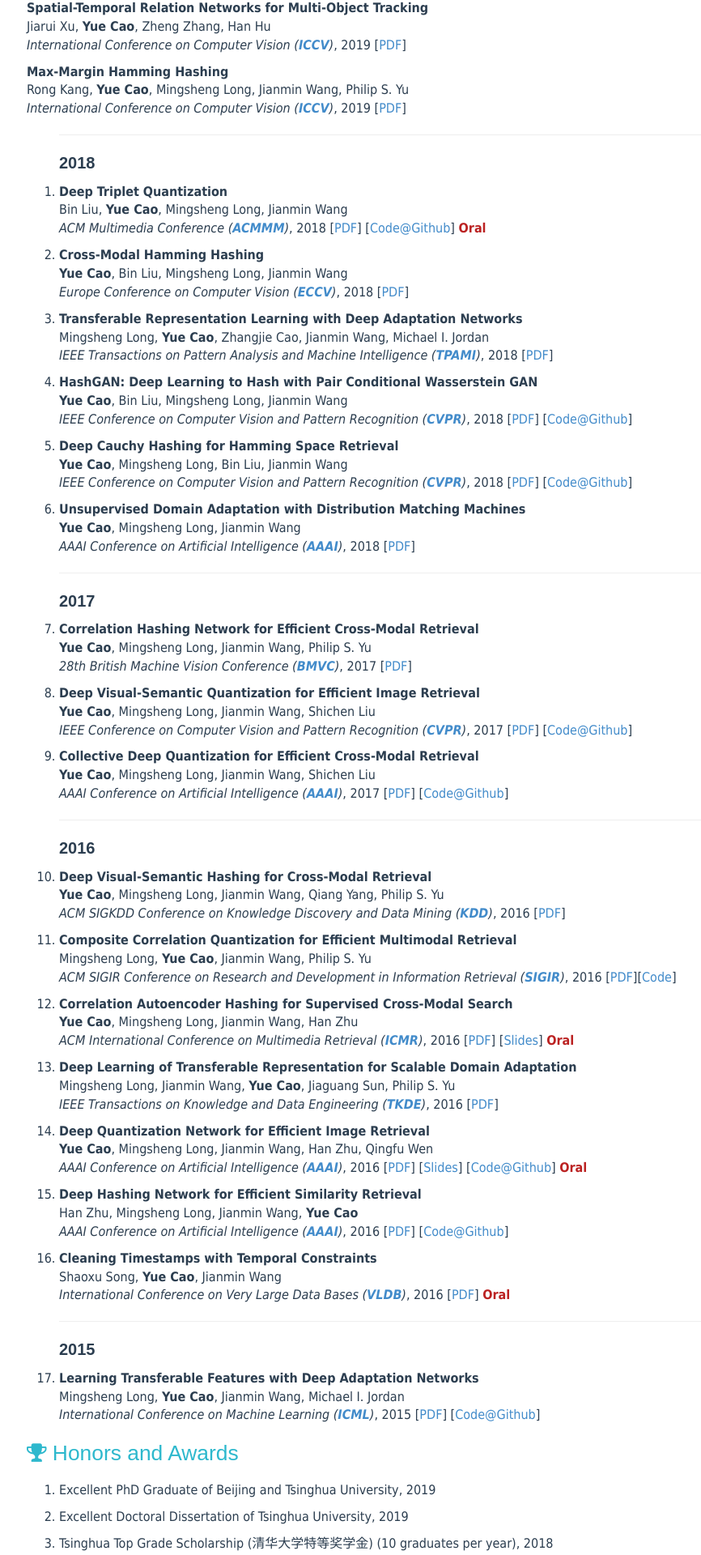
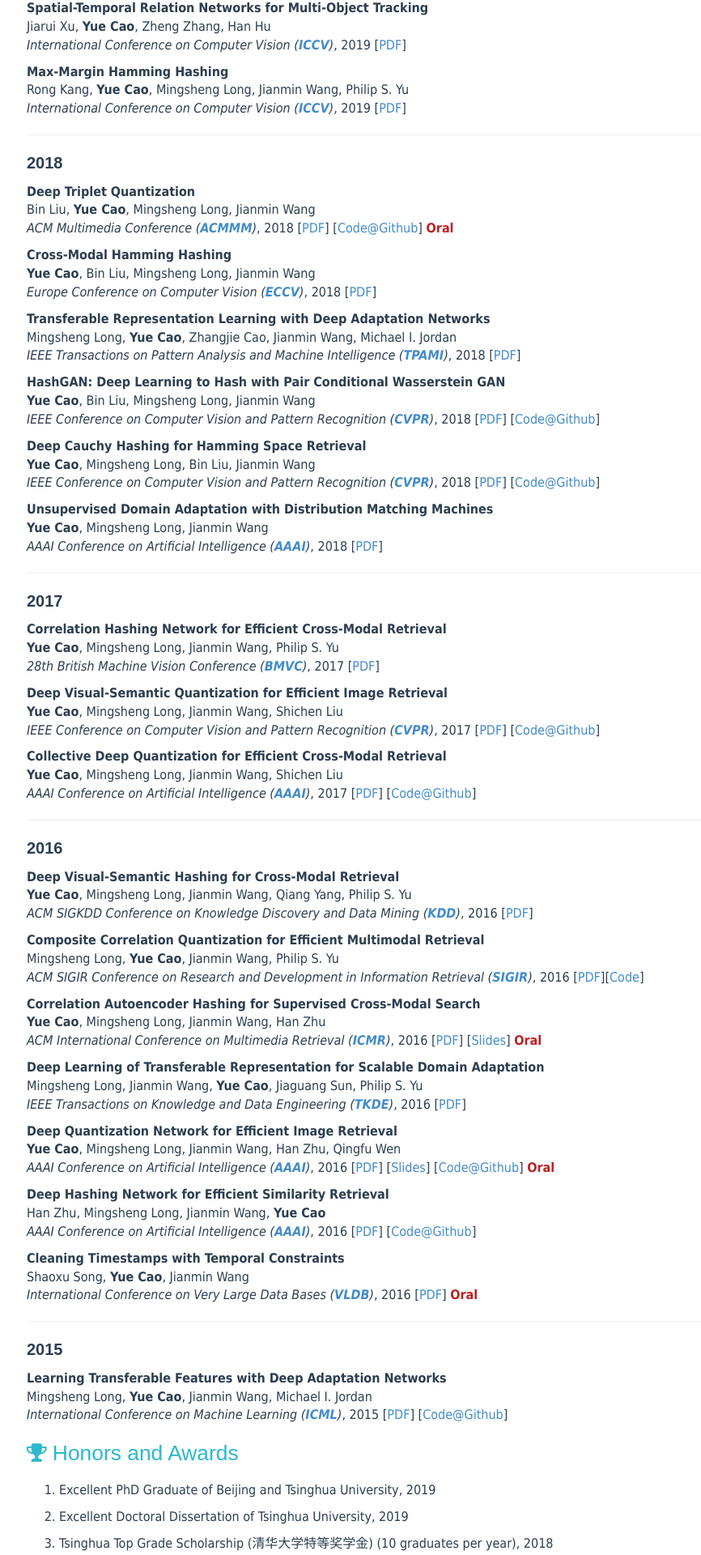
Before and after one commit to caoyue10/caoyue10.github.io, a Jekyll site: the page built from index.html, in a window 1280 px wide. Shown: the part 967-2887 px from the top of the page at 81% size, without its empty margins (137-1003 px from the left). Built offline with Jekyll 4.4.1, drawn with Linux system fonts in a browser that asks for light colours; the list of posts is cut into pages by our own code.

Commit message:
Update index.html

```diff
--- a/index.html
+++ b/index.html
@@ -62,89 +62,82 @@ tagline:
             Rong Kang, <strong>Yue Cao</strong>, Mingsheng Long, Jianmin Wang, Philip S. Yu<br>
 	    <em>International Conference on Computer Vision (<a href="http://iccv2019.thecvf.com/"><strong>ICCV</strong></a>)</em>, 2019 [<a href="http://ise.thss.tsinghua.edu.cn/~mlong/doc/maximum-margin-hamming-hashing-iccv19.pdf">PDF</a>]
             </p>
-    <ol>
 	<hr>
 	<p style="font-size:20px;font-weight:bold;font-family:Arial,sans-serif;">2018</p>
-	<li><p><strong>Deep Triplet Quantization</strong><br>
+	<p><strong>Deep Triplet Quantization</strong><br>
             Bin Liu, <strong>Yue Cao</strong>, Mingsheng Long, Jianmin Wang<br>
             <em>ACM Multimedia Conference (<a href="http://www.acmmm.org/2018/"><strong>ACMMM</strong></a>)</em>, 2018 [<a href="doc/deep-triplet-quantization-acmmm18.pdf">PDF</a>] [<a href="https://github.com/thulab/DeepHash">Code@Github</a>]
 		<span class="highlight"><strong>Oral</strong></span>
             </p>
-        </li>
-	<li><p><strong>Cross-Modal Hamming Hashing</strong><br>
+	<p><strong>Cross-Modal Hamming Hashing</strong><br>
             <strong>Yue Cao</strong>, Bin Liu, Mingsheng Long, Jianmin Wang<br>
             <em>Europe Conference on Computer Vision (<a href="https://eccv2018.org"><strong>ECCV</strong></a>)</em>, 2018 [<a href="doc/cross-modal-hamming-hashing-eccv18.pdf">PDF</a>]
             </p>
-        </li>
-	<li>
+
             <p>
                 <strong>Transferable Representation Learning with Deep Adaptation Networks</strong><br>
                 Mingsheng Long, <strong>Yue Cao</strong>, Zhangjie Cao, Jianmin Wang, Michael I. Jordan<br>
                 <em>IEEE Transactions on Pattern Analysis and Machine Intelligence (<a href="https://www.computer.org/web/tpami"><strong>TPAMI</strong></a>)</em>, 2018 [<a href="https://ieeexplore.ieee.org/document/8454781/">PDF</a>]
             </p>
-        </li>
-	<li><p><strong>HashGAN: Deep Learning to Hash with Pair Conditional Wasserstein GAN</strong><br>
+	<p><strong>HashGAN: Deep Learning to Hash with Pair Conditional Wasserstein GAN</strong><br>
             <strong>Yue Cao</strong>, Bin Liu, Mingsheng Long, Jianmin Wang<br>
             <em>IEEE Conference on Computer Vision and Pattern Recognition (<a href="http://cvpr2018.thecvf.com/"><strong>CVPR</strong></a>)</em>, 2018
 	   [<a href="doc/hashgan-cvpr18.pdf">PDF</a>] [<a href="https://github.com/thuml/HashGAN">Code@Github</a>]
             </p>
-        </li>
-	<li><p><strong>Deep Cauchy Hashing for Hamming Space Retrieval</strong><br>
+	<p><strong>Deep Cauchy Hashing for Hamming Space Retrieval</strong><br>
             <strong>Yue Cao</strong>, Mingsheng Long, Bin Liu, Jianmin Wang<br>
             <em>IEEE Conference on Computer Vision and Pattern Recognition (<a href="http://cvpr2018.thecvf.com/"><strong>CVPR</strong></a>)</em>, 2018
 	   [<a href="doc/deep-cauchy-hashing-cvpr18.pdf">PDF</a>] [<a href="https://github.com/thulab/DeepHash">Code@Github</a>]
             </p>
-        </li>
-        <li><p>
+        <p>
             <strong>Unsupervised Domain Adaptation with Distribution Matching Machines</strong>
             <br>
             <strong>Yue Cao</strong>, Mingsheng Long, Jianmin Wang
             <br>
             <em>AAAI Conference on Artificial Intelligence (<a href="http://www.aaai.org/Conferences/AAAI/aaai18.php"><strong>AAAI</strong></a>)</em>, 2018
 	   [<a href="doc/distribution-matching-machines-aaai18.pdf">PDF</a>]
-        </p></li>
+        </p>
 	<hr>
 	<p style="font-size:20px;font-weight:bold;font-family:Arial,sans-serif;">2017</p>
-        <li><p>
+        <p>
             <strong>Correlation Hashing Network for Efficient Cross-Modal Retrieval</strong>
             <br>
             <strong>Yue Cao</strong>, Mingsheng Long, Jianmin Wang, Philip S. Yu<br>
             <em>28th British Machine Vision Conference (<a href="https://bmvc2017.london/"><strong>BMVC</strong></a>)</em>, 2017
             [<a href="doc/correlation-hashing-network-bmvc17.pdf">PDF</a>]
-        </p></li>
-        <li><p><strong>Deep Visual-Semantic Quantization for Efficient Image Retrieval</strong><br>
+        </p>
+        <p><strong>Deep Visual-Semantic Quantization for Efficient Image Retrieval</strong><br>
             <strong>Yue Cao</strong>, Mingsheng Long, Jianmin Wang, Shichen Liu<br>
             <em>IEEE Conference on Computer Vision and Pattern Recognition (<a href="http://cvpr2017.thecvf.com/"><strong>CVPR</strong></a>)</em>, 2017
             [<a href="doc/deep-visual-semantic-quantization-cvpr17.pdf">PDF</a>] [<a href="https://github.com/thulab/DeepHash">Code@Github</a>]
             </p>
-        </li>
-        <li><p>
+        <p>
             <strong>Collective Deep Quantization for Efficient Cross-Modal Retrieval</strong>
             <br>
             <strong>Yue Cao</strong>, Mingsheng Long, Jianmin Wang, Shichen Liu
             <br>
             <em>AAAI Conference on Artificial Intelligence (<a href="http://www.aaai.org/Conferences/AAAI/aaai17.php"><strong>AAAI</strong></a>)</em>, 2017
             [<a href="doc/collective-deep-quantization-aaai17.pdf">PDF</a>] [<a href="https://github.com/caoyue10/aaai17-cdq">Code@Github</a>]
-        </p></li>
+        </p>
 	<hr>
 	<p style="font-size:20px;font-weight:bold;font-family:Arial,sans-serif;">2016</p>
-        <li><p>
+        <p>
             <strong>Deep Visual-Semantic Hashing for Cross-Modal Retrieval</strong>
             <br>
             <strong>Yue Cao</strong>, Mingsheng Long, Jianmin Wang, Qiang Yang, Philip S. Yu
             <br>
             <em>ACM SIGKDD Conference on Knowledge Discovery and Data Mining (<a href="http://www.kdd.org/kdd2016/"><strong>KDD</strong></a>)</em>, 2016 [<a href="http://www.kdd.org/kdd2016/papers/files/rpp0086-caoA.pdf">PDF</a>]
 
-        </p></li>
-        <li><p>
+        </p>
+        <p>
             <strong>Composite Correlation Quantization for Efficient Multimodal Retrieval</strong>
             <br>
             Mingsheng Long, <strong>Yue Cao</strong>, Jianmin Wang, Philip S. Yu
             <br>
             <em>ACM SIGIR Conference on Research and Development in Information Retrieval (<a href="http://sigir.org/sigir2016/"><strong>SIGIR</strong></a>)</em>, 2016
             [<a href="http://ise.thss.tsinghua.edu.cn/~mlong/doc/composite-correlation-quantization-sigir16.pdf">PDF</a>][<a href="http://ise.thss.tsinghua.edu.cn/~mlong/doc/composite-correlation-quantization-sigir16.zip">Code</a>]
-        </p></li>
-        <li><p>
+        </p>
+        <p>
             <strong>Correlation Autoencoder Hashing for Supervised Cross-Modal Search</strong>
             <br>
             <strong>Yue Cao</strong>, Mingsheng Long, Jianmin Wang, Han Zhu
@@ -153,15 +146,14 @@ tagline:
 	    [<a href="doc/correlation-autoencoder-hashing-cah-icmr16.pdf">PDF</a>] [<a href="doc/correlation-autoencoder-hashing-cah-slides-icmr16.pdf"
 >Slides</a>]
             <span class="highlight"><strong>Oral</strong></span>
-        </p></li>
-        <li>
+        </p>
+
             <p>
                 <strong>Deep Learning of Transferable Representation for Scalable Domain Adaptation</strong><br>
                 Mingsheng Long, Jianmin Wang, <strong>Yue Cao</strong>, Jiaguang Sun, Philip S. Yu<br>
                 <em>IEEE Transactions on Knowledge and Data Engineering (<a href="http://www.computer.org/portal/web/tkde"><strong>TKDE</strong></a>)</em>, 2016 [<a href="http://ieeexplore.ieee.org/xpl/articleDetails.jsp?arnumber=7452659">PDF</a>]
             </p>
-        </li>
-        <li><p>
+        <p>
             <strong>Deep Quantization Network for Efficient Image Retrieval</strong>
             <br>
             <strong>Yue Cao</strong>, Mingsheng Long, Jianmin Wang, Han Zhu, Qingfu Wen
@@ -169,16 +161,16 @@ tagline:
             <em>AAAI Conference on Artificial Intelligence (<a href="http://www.aaai.org/Conferences/AAAI/aaai16.php"><strong>AAAI</strong></a>)</em>, 2016
             [<a href="doc/deep-quantization-networks-dqn-aaai16.pdf">PDF</a>] [<a href="doc/deep-quantization-networks-dqn-slides-aaai16.pdf">Slides</a>] [<a href="https://github.com/caoyue10/cvpr17-dvsq/tree/aaai16-dqn">Code@Github</a>]
 	    <span class="highlight"><strong>Oral</strong></span>
-        </p></li>
-        <li><p>
+        </p>
+        <p>
             <strong>Deep Hashing Network for Efficient Similarity Retrieval</strong>
             <br>
             Han Zhu, Mingsheng Long, Jianmin Wang, <strong>Yue Cao</strong>
             <br>
             <em>AAAI Conference on Artificial Intelligence (<a href="http://www.aaai.org/Conferences/AAAI/aaai16.php"><strong>AAAI</strong></a>)</em>, 2016
             [<a href="http://ise.thss.tsinghua.edu.cn/~mlong/doc/deep-hashing-network-aaai16.pdf">PDF</a>] [<a href="https://github.com/thuml/hash-caffe">Code@Github</a>]
-        </p></li>
-	<li><p>
+        </p>
+	<p>
             <strong>Cleaning Timestamps with Temporal Constraints</strong>
             <br>
             Shaoxu Song, <strong>Yue Cao</strong>, Jianmin Wang
@@ -186,18 +178,15 @@ tagline:
             <em>International Conference on Very Large Data Bases (<a href="http://vldb2016.persistent.com/index.html"><strong>VLDB</strong></a>)</em>, 2016
             [<a href="http://ise.thss.tsinghua.edu.cn/sxsong/doc/16vldb.pdf">PDF</a>]
 	    <span class="highlight"><strong>Oral</strong></span>
-        </p></li>
+        </p>
 	<hr>
 	<p style="font-size:20px;font-weight:bold;font-family:Arial,sans-serif;">2015</p>
-        <li>
+
             <p><strong>Learning Transferable Features with Deep Adaptation Networks</strong><br>
             Mingsheng Long, <strong>Yue Cao</strong>, Jianmin Wang, Michael I. Jordan<br>
             <em>International Conference on Machine Learning (<a href="http://icml.cc/2015/"><strong>ICML</strong></a>)</em>, 2015
             [<a href="http://ise.thss.tsinghua.edu.cn/~mlong/doc/deep-adaptation-networks-icml15.pdf">PDF</a>] [<a href="https://github.com/thuml/transfer-caffe">Code@Github</a>]
-            </p>
-        </li>
-    </ol>
-
+	</p>
 </div>
 
 <div class="honors">
```
